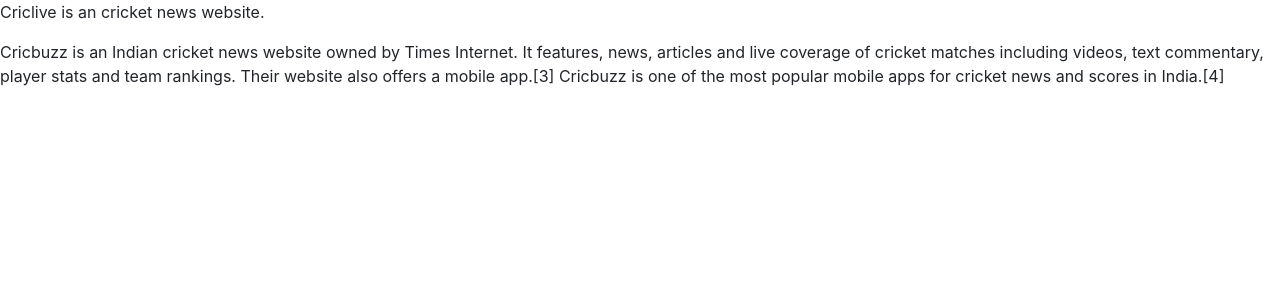
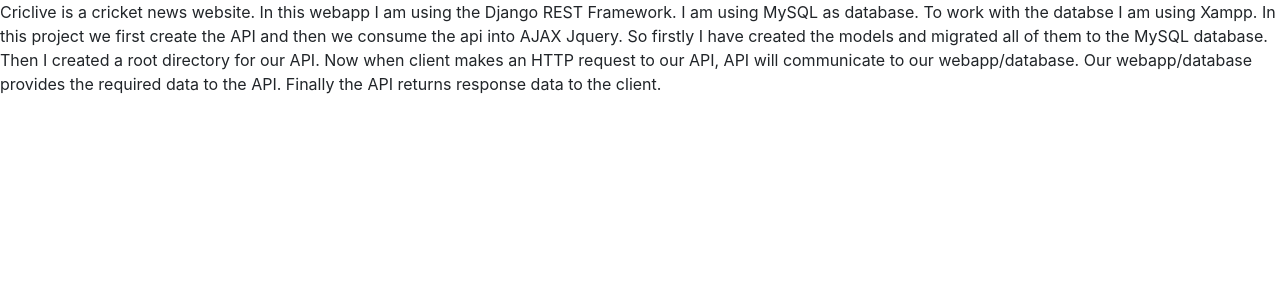
Before and after one commit to SharvilPednekar/django_rest_cric_live, a Django app: page / in a window 1280 px wide. Shown: the part 40-340 px from the top of the page. Run offline with Django 3.2, Linux system fonts and the light colour scheme; some libraries are stand-ins or nearby versions.

Commit message:
Added a READme file and description to homepage

```diff
--- a/templates/index.html
+++ b/templates/index.html
@@ -1,16 +1,5 @@
 {% extends "base.html" %}
 
 {% block content %}
-  <p>Criclive  is an cricket news website. </p><!--
-  <p>You can use the mark tag to <mark>highlight</mark> text.</p>
-<p><del>This line of text is meant to be treated as deleted text.</del></p>
-<p><s>This line of text is meant to be treated as no longer accurate.</s></p>
-<p><ins>This line of text is meant to be treated as an addition to the document.</ins></p>
-<p><u>This line of text will render as underlined</u></p>
-<p><small>This line of text is meant to be treated as fine print.</small></p>
-<p><strong>This line rendered as bold text.</strong></p>
-<p><em>This line rendered as italicized text.</em></p> -->
-<p>Cricbuzz is an Indian cricket news website owned by Times Internet. It features, news, articles and live coverage of cricket matches including videos, text commentary, player stats and team rankings. Their website also offers a mobile app.[3]
-
-Cricbuzz is one of the most popular mobile apps for cricket news and scores in India.[4]</p>
+  <p>Criclive  is a cricket news website. In this webapp I am using the Django REST Framework. I am using MySQL as database. To work with the databse I am using Xampp. In this project we first create the API and then we consume the api into AJAX Jquery. So firstly I have created the models and migrated all of them to the MySQL database. Then I created a root directory for our API. Now when client makes an HTTP request to our API, API will communicate to our webapp/database. Our webapp/database provides the required data to the API. Finally the API returns response data to the client. </p>
 {% endblock content %}
```
Also changed, not shown: READme.txt (added).
